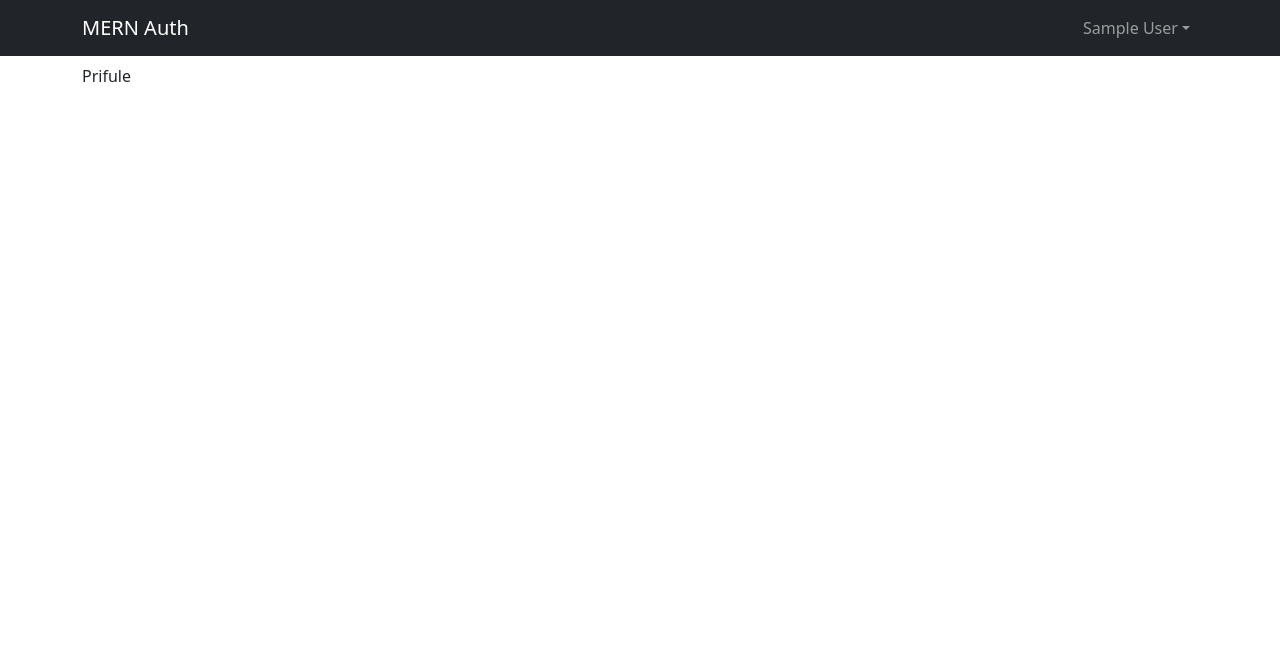
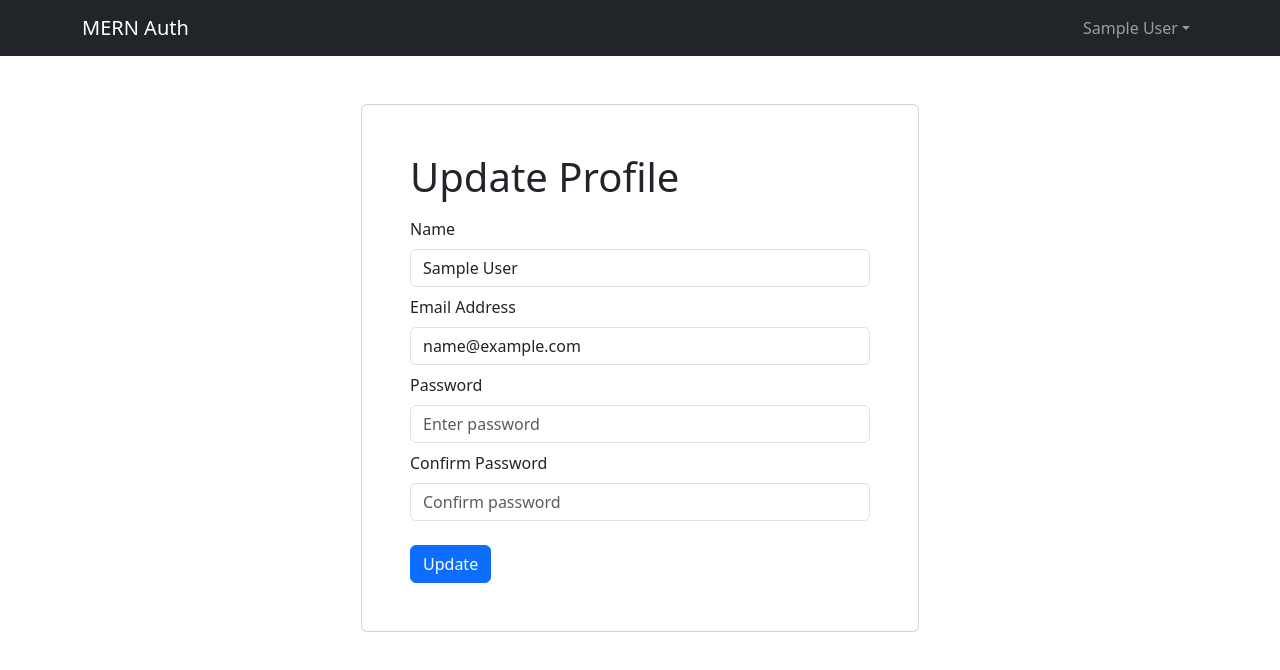
Before and after one commit to Anton-Vlad/mern-auth-2024, a React (Vite) app in the folder frontend/: page /profile in a window 1280 px wide. Shown: the top 670 px of the page. Built offline with nearby package versions, Linux system fonts and the light colour scheme; sample sign-in values are in the browser's storage.

Commit message:
Profile updating works 100%

```diff
--- a/frontend/src/screens/ProfileScreen.jsx
+++ b/frontend/src/screens/ProfileScreen.jsx
@@ -1,7 +1,105 @@
-const Profile = () => {
-    return (<>
-    Prifule
-    </>)
-}
+import { useState, useEffect } from 'react';
+import { Form, Button } from 'react-bootstrap';
+import FormContainer from '../components/FormContainer';
+import { Link, useNavigate } from 'react-router-dom';
+import { useDispatch, useSelector } from 'react-redux';
+import { setCredentials } from '../slices/authSlice';
+import { useUpdateUserMutation } from '../slices/usersApiSlice';
+import { toast } from 'react-toastify';
+import Loader from '../components/Loader';
 
-export default Profile;
+const ProfileScreen = () => {
+  const [name, setName] = useState('');
+  const [email, setEmail] = useState('');
+  const [password, setPassword] = useState('');
+  const [confirmPassword, setConfirmPassword] = useState('');
+
+  const dispatch = useDispatch();
+  const navigate = useNavigate();
+
+  const { userInfo } = useSelector((state) => state.auth);
+
+  const [updateProfile, { isLoading }] = useUpdateUserMutation();
+
+  useEffect(() => {
+    setName(userInfo.name);
+    setEmail(userInfo.email);
+  }, [userInfo.setName, userInfo.setEmail]);
+
+  const submitHandler = async (e) => {
+    e.preventDefault();
+
+    if (password !== confirmPassword) {
+      toast.error('Passwords do not match');
+    } else {
+      try {
+        const res = await updateProfile({
+            _id: userInfo._id,
+            name,
+            email,
+            password
+        }).unwrap();
+
+        dispatch(setCredentials({...res}))
+
+        toast.success('Profile updated!')
+      } catch (error) {
+        toast.error(err?.data.message || err.error)
+      }
+    }
+  };
+  return (
+    <FormContainer>
+      <h1>Update Profile</h1>
+      <Form onSubmit={submitHandler}>
+        <Form.Group className='my-2' controlId='name'>
+          <Form.Label>Name</Form.Label>
+          <Form.Control
+            type='name'
+            placeholder='Enter name'
+            value={name}
+            onChange={(e) => setName(e.target.value)}
+          ></Form.Control>
+        </Form.Group>
+
+        <Form.Group className='my-2' controlId='email'>
+          <Form.Label>Email Address</Form.Label>
+          <Form.Control
+            type='email'
+            placeholder='Enter email'
+            value={email}
+            onChange={(e) => setEmail(e.target.value)}
+          ></Form.Control>
+        </Form.Group>
+
+        <Form.Group className='my-2' controlId='password'>
+          <Form.Label>Password</Form.Label>
+          <Form.Control
+            type='password'
+            placeholder='Enter password'
+            value={password}
+            onChange={(e) => setPassword(e.target.value)}
+          ></Form.Control>
+        </Form.Group>
+        <Form.Group className='my-2' controlId='confirmPassword'>
+          <Form.Label>Confirm Password</Form.Label>
+          <Form.Control
+            type='password'
+            placeholder='Confirm password'
+            value={confirmPassword}
+            onChange={(e) => setConfirmPassword(e.target.value)}
+          ></Form.Control>
+        </Form.Group>
+
+        {isLoading && <Loader/> }
+
+        <Button type='submit' variant='primary' className='mt-3'>
+          Update
+        </Button>
+
+      </Form>
+    </FormContainer>
+  );
+};
+
+export default ProfileScreen;
--- a/frontend/src/slices/usersApiSlice.js
+++ b/frontend/src/slices/usersApiSlice.js
@@ -22,8 +22,15 @@
                 url: `${USERS_URL}/logout`,
                 method: 'POST'
             })
-        })
+        }),
+        updateUser: builder.mutation({
+            query: (data) => ({
+                url: `${USERS_URL}/profile`,
+                method: 'PUT',
+                body: data
+            })
+        }),
     })
 })
 
-export const { useLoginMutation, useLogoutMutation, useRegisterMutation } = usersApiSlice;
+export const { useLoginMutation, useLogoutMutation, useRegisterMutation, useUpdateUserMutation } = usersApiSlice;
```
